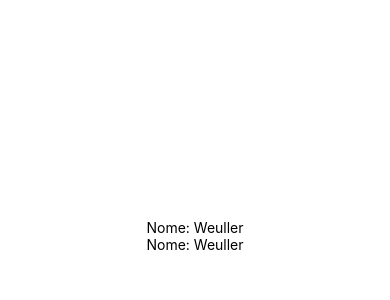
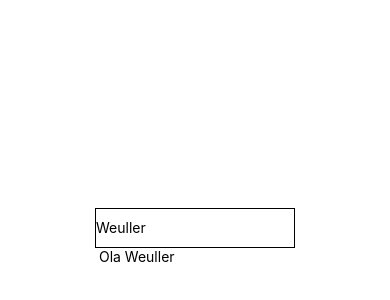
Before and after one commit to weullermarcos/react_native_1, a React Native app: screen / in a window 390 px wide. Shown: the part 186-486 px from the top of the page. Built offline with nearby package versions, Linux system fonts and the light colour scheme.

Commit message:
campo de input

```diff
--- a/App.js
+++ b/App.js
@@ -25,6 +25,14 @@ const Header = styled.View `
   height: 200px;
 `;
 
+//Campo para digitar texto
+const Input = styled.TextInput `
+  height: 40px;
+  width: 200px;
+  border: 1px solid #000000;
+`;
+
+
 /* opcoes para o flex-direction
   flex-direction:row;            -- comeca a linha normalmente - esquerda para a direita
   flex-direction:row-reverse;    -- comeca a linha da direita para a esquerda
@@ -38,14 +46,24 @@ const Texto = styled.Text `
   background-color:green;
 `;
 
-const Hello = (props) =>{
+const Hello = () =>{
 
   //criando uma const
   const [name, setName ] = useState('Weuller');
 
+  //criando uma funcao para mudar o texto
+  /*
+  function mudarTexto(texto){
+    setName(texto);
+  }
+  */
+
   return(
 
-    <Text> Nome: {name} </Text>
+    <View>
+      <Input value={name} onChangeText={texto=>setName(texto)} />
+      <Text> Ola {name} </Text>
+    </View>
   );
 }
 
@@ -93,9 +111,7 @@ export default () =>{
       */
 
       <Page>
-
         <Hello/>
-        <Hello frase="Seja bem-vindo 2"/>
       </Page>
   );
 }
```
